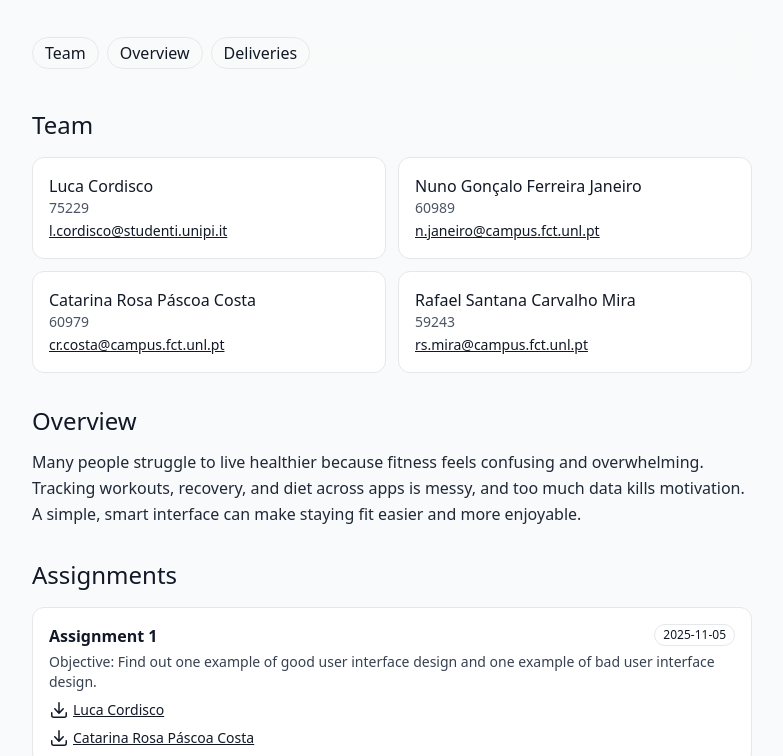
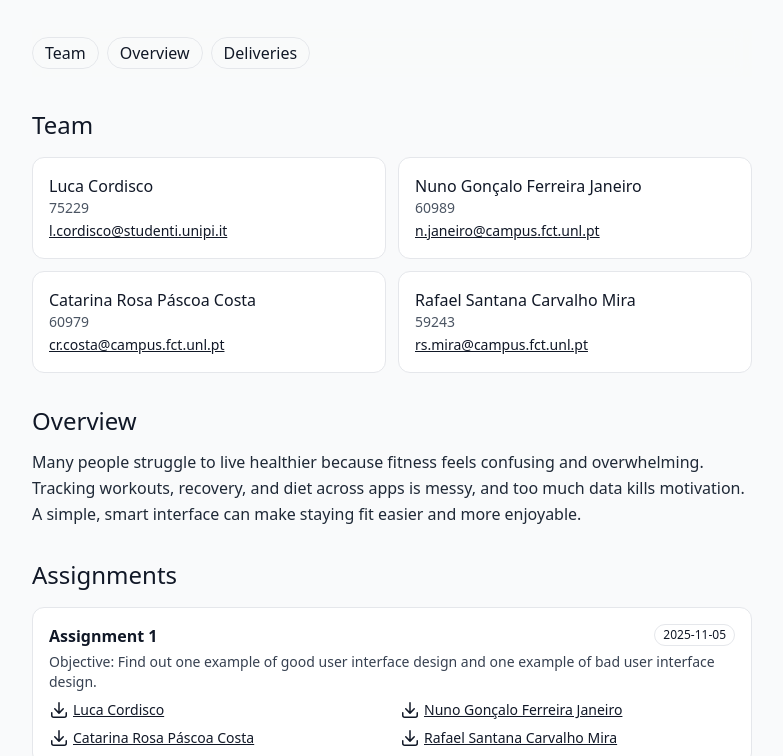
Before and after one commit to ipm-g7/ipm-g7.github.io, a plain HTML site: page index.html in a window 1280 px wide. Shown: the part 193-949 px from the top of the page, without its empty margins (248-1031 px from the left). Drawn offline with nearby package versions, Linux system fonts and the light colour scheme.

Commit message:
Assignment Catarina

```diff
--- a/index.html
+++ b/index.html
@@ -1,11 +1,13 @@
 <!doctype html>
 <html lang="en">
+
 <head>
   <meta charset="utf-8">
   <meta name="viewport" content="width=device-width, initial-scale=1">
   <title>IPM Group 7 - Forma</title>
   <script src="https://cdn.tailwindcss.com/3.4.17"></script>
 </head>
+
 <body class="bg-gray-50 text-gray-900 antialiased">
   <div class="max-w-4xl mx-auto p-6 space-y-10">
     <div class="max-w-3xl mx-auto p-6 space-y-8">
@@ -60,7 +62,9 @@
 
         <section id="overview" class="space-y-3 my-8">
           <h2 class="text-2xl font-medium">Overview</h2>
-      <p class="text-gray-800 leading-relaxed">Many people struggle to live healthier because fitness feels confusing and overwhelming. Tracking workouts, recovery, and diet across apps is messy, and too much data kills motivation. A simple, smart interface can make staying fit easier and more enjoyable.</p>
+          <p class="text-gray-800 leading-relaxed">Many people struggle to live healthier because fitness feels
+            confusing and overwhelming. Tracking workouts, recovery, and diet across apps is messy, and too much data
+            kills motivation. A simple, smart interface can make staying fit easier and more enjoyable.</p>
           <!--<div class="flex flex-wrap gap-2 text-xs">
         <span class="px-2 py-1 rounded-full border bg-white">Focus: Usability</span>
       </div>-->
@@ -74,20 +78,45 @@
                 <h3 class="font-medium"><b>Assignment 1</b></h3>
                 <span class="text-xs rounded-full border px-2 py-0.5">2025-11-05</span>
               </div>
-          <p class="text-sm text-gray-700 mt-1">Objective: Find out one example of good user interface design and one example of bad user interface design.</p>
+              <p class="text-sm text-gray-700 mt-1">Objective: Find out one example of good user interface design and
+                one example of bad user interface design.</p>
+              <div class="grid grid-cols-2 gap-x-4">
                 <div class="mt-2 flex gap-1 text-sm">
                   <svg xmlns="http://www.w3.org/2000/svg" viewBox="0 0 20 20" fill="currentColor" class="size-5">
-                <path d="M10.75 2.75a.75.75 0 0 0-1.5 0v8.614L6.295 8.235a.75.75 0 1 0-1.09 1.03l4.25 4.5a.75.75 0 0 0 1.09 0l4.25-4.5a.75.75 0 0 0-1.09-1.03l-2.955 3.129V2.75Z" />
-                <path d="M3.5 12.75a.75.75 0 0 0-1.5 0v2.5A2.75 2.75 0 0 0 4.75 18h10.5A2.75 2.75 0 0 0 18 15.25v-2.5a.75.75 0 0 0-1.5 0v2.5c0 .69-.56 1.25-1.25 1.25H4.75c-.69 0-1.25-.56-1.25-1.25v-2.5Z" />
+                    <path
+                      d="M10.75 2.75a.75.75 0 0 0-1.5 0v8.614L6.295 8.235a.75.75 0 1 0-1.09 1.03l4.25 4.5a.75.75 0 0 0 1.09 0l4.25-4.5a.75.75 0 0 0-1.09-1.03l-2.955 3.129V2.75Z" />
+                    <path
+                      d="M3.5 12.75a.75.75 0 0 0-1.5 0v2.5A2.75 2.75 0 0 0 4.75 18h10.5A2.75 2.75 0 0 0 18 15.25v-2.5a.75.75 0 0 0-1.5 0v2.5c0 .69-.56 1.25-1.25 1.25H4.75c-.69 0-1.25-.56-1.25-1.25v-2.5Z" />
                   </svg>
                   <a class="underline" href="assignments/assignment1-cordisco.pdf">Luca Cordisco</a>
                 </div>
                 <div class="mt-2 flex gap-1 text-sm">
                   <svg xmlns="http://www.w3.org/2000/svg" viewBox="0 0 20 20" fill="currentColor" class="size-5">
-                <path d="M10.75 2.75a.75.75 0 0 0-1.5 0v8.614L6.295 8.235a.75.75 0 1 0-1.09 1.03l4.25 4.5a.75.75 0 0 0 1.09 0l4.25-4.5a.75.75 0 0 0-1.09-1.03l-2.955 3.129V2.75Z" />
-                <path d="M3.5 12.75a.75.75 0 0 0-1.5 0v2.5A2.75 2.75 0 0 0 4.75 18h10.5A2.75 2.75 0 0 0 18 15.25v-2.5a.75.75 0 0 0-1.5 0v2.5c0 .69-.56 1.25-1.25 1.25H4.75c-.69 0-1.25-.56-1.25-1.25v-2.5Z" />
+                    <path
+                      d="M10.75 2.75a.75.75 0 0 0-1.5 0v8.614L6.295 8.235a.75.75 0 1 0-1.09 1.03l4.25 4.5a.75.75 0 0 0 1.09 0l4.25-4.5a.75.75 0 0 0-1.09-1.03l-2.955 3.129V2.75Z" />
+                    <path
+                      d="M3.5 12.75a.75.75 0 0 0-1.5 0v2.5A2.75 2.75 0 0 0 4.75 18h10.5A2.75 2.75 0 0 0 18 15.25v-2.5a.75.75 0 0 0-1.5 0v2.5c0 .69-.56 1.25-1.25 1.25H4.75c-.69 0-1.25-.56-1.25-1.25v-2.5Z" />
                   </svg>
-            <a class="underline" href="assignments/assignment1-cordisco.pdf">Catarina Rosa Páscoa Costa</a>
+                  <a class="underline" href="assignments/assignment1-janeiro.pdf">Nuno Gonçalo Ferreira Janeiro</a>
+                </div>
+                <div class="mt-2 flex gap-1 text-sm">
+                  <svg xmlns="http://www.w3.org/2000/svg" viewBox="0 0 20 20" fill="currentColor" class="size-5">
+                    <path
+                      d="M10.75 2.75a.75.75 0 0 0-1.5 0v8.614L6.295 8.235a.75.75 0 1 0-1.09 1.03l4.25 4.5a.75.75 0 0 0 1.09 0l4.25-4.5a.75.75 0 0 0-1.09-1.03l-2.955 3.129V2.75Z" />
+                    <path
+                      d="M3.5 12.75a.75.75 0 0 0-1.5 0v2.5A2.75 2.75 0 0 0 4.75 18h10.5A2.75 2.75 0 0 0 18 15.25v-2.5a.75.75 0 0 0-1.5 0v2.5c0 .69-.56 1.25-1.25 1.25H4.75c-.69 0-1.25-.56-1.25-1.25v-2.5Z" />
+                  </svg>
+                  <a class="underline" href="assignments/assignment1-costa.pdf">Catarina Rosa Páscoa Costa</a>
+                </div>
+                <div class="mt-2 flex gap-1 text-sm">
+                  <svg xmlns="http://www.w3.org/2000/svg" viewBox="0 0 20 20" fill="currentColor" class="size-5">
+                    <path
+                      d="M10.75 2.75a.75.75 0 0 0-1.5 0v8.614L6.295 8.235a.75.75 0 1 0-1.09 1.03l4.25 4.5a.75.75 0 0 0 1.09 0l4.25-4.5a.75.75 0 0 0-1.09-1.03l-2.955 3.129V2.75Z" />
+                    <path
+                      d="M3.5 12.75a.75.75 0 0 0-1.5 0v2.5A2.75 2.75 0 0 0 4.75 18h10.5A2.75 2.75 0 0 0 18 15.25v-2.5a.75.75 0 0 0-1.5 0v2.5c0 .69-.56 1.25-1.25 1.25H4.75c-.69 0-1.25-.56-1.25-1.25v-2.5Z" />
+                  </svg>
+                  <a class="underline" href="assignments/assignment1-mira.pdf">Rafael Santana Carvalho Mira</a>
+                </div>
               </div>
             </article>
           </div>
@@ -101,11 +130,14 @@
                 <h3 class="font-medium"><b>Stage 1:</b> Project Proposal</h3>
                 <span class="text-xs rounded-full border px-2 py-0.5">2025-10-06</span>
               </div>
-          <p class="text-sm text-gray-700 mt-1">Objective: Elaborate the project proposal and set up the project web site.</p>
+              <p class="text-sm text-gray-700 mt-1">Objective: Elaborate the project proposal and set up the project web
+                site.</p>
               <div class="mt-2 flex gap-1 text-sm">
                 <svg xmlns="http://www.w3.org/2000/svg" viewBox="0 0 20 20" fill="currentColor" class="size-5">
-                <path d="M10.75 2.75a.75.75 0 0 0-1.5 0v8.614L6.295 8.235a.75.75 0 1 0-1.09 1.03l4.25 4.5a.75.75 0 0 0 1.09 0l4.25-4.5a.75.75 0 0 0-1.09-1.03l-2.955 3.129V2.75Z" />
-                <path d="M3.5 12.75a.75.75 0 0 0-1.5 0v2.5A2.75 2.75 0 0 0 4.75 18h10.5A2.75 2.75 0 0 0 18 15.25v-2.5a.75.75 0 0 0-1.5 0v2.5c0 .69-.56 1.25-1.25 1.25H4.75c-.69 0-1.25-.56-1.25-1.25v-2.5Z" />
+                  <path
+                    d="M10.75 2.75a.75.75 0 0 0-1.5 0v8.614L6.295 8.235a.75.75 0 1 0-1.09 1.03l4.25 4.5a.75.75 0 0 0 1.09 0l4.25-4.5a.75.75 0 0 0-1.09-1.03l-2.955 3.129V2.75Z" />
+                  <path
+                    d="M3.5 12.75a.75.75 0 0 0-1.5 0v2.5A2.75 2.75 0 0 0 4.75 18h10.5A2.75 2.75 0 0 0 18 15.25v-2.5a.75.75 0 0 0-1.5 0v2.5c0 .69-.56 1.25-1.25 1.25H4.75c-.69 0-1.25-.56-1.25-1.25v-2.5Z" />
                 </svg>
                 <a class="underline" href="deliveries/stage1.pdf">PDF</a>
               </div>
@@ -115,11 +147,14 @@
                 <h3 class="font-medium"><b>Stage 2:</b> User and task analysis</h3>
                 <span class="text-xs rounded-full border px-2 py-0.5">2025-10-13</span>
               </div>
-          <p class="text-sm text-gray-700 mt-1">Objective: Identification and characterization of the target users, tasks and scenarios.</p>
+              <p class="text-sm text-gray-700 mt-1">Objective: Identification and characterization of the target users,
+                tasks and scenarios.</p>
               <div class="mt-2 flex gap-1 text-sm">
                 <svg xmlns="http://www.w3.org/2000/svg" viewBox="0 0 20 20" fill="currentColor" class="size-5">
-                <path d="M10.75 2.75a.75.75 0 0 0-1.5 0v8.614L6.295 8.235a.75.75 0 1 0-1.09 1.03l4.25 4.5a.75.75 0 0 0 1.09 0l4.25-4.5a.75.75 0 0 0-1.09-1.03l-2.955 3.129V2.75Z" />
-                <path d="M3.5 12.75a.75.75 0 0 0-1.5 0v2.5A2.75 2.75 0 0 0 4.75 18h10.5A2.75 2.75 0 0 0 18 15.25v-2.5a.75.75 0 0 0-1.5 0v2.5c0 .69-.56 1.25-1.25 1.25H4.75c-.69 0-1.25-.56-1.25-1.25v-2.5Z" />
+                  <path
+                    d="M10.75 2.75a.75.75 0 0 0-1.5 0v8.614L6.295 8.235a.75.75 0 1 0-1.09 1.03l4.25 4.5a.75.75 0 0 0 1.09 0l4.25-4.5a.75.75 0 0 0-1.09-1.03l-2.955 3.129V2.75Z" />
+                  <path
+                    d="M3.5 12.75a.75.75 0 0 0-1.5 0v2.5A2.75 2.75 0 0 0 4.75 18h10.5A2.75 2.75 0 0 0 18 15.25v-2.5a.75.75 0 0 0-1.5 0v2.5c0 .69-.56 1.25-1.25 1.25H4.75c-.69 0-1.25-.56-1.25-1.25v-2.5Z" />
                 </svg>
                 <a class="underline" href="deliveries/stage2.pdf">PDF</a>
               </div>
@@ -132,8 +167,10 @@
               <p class="text-sm text-gray-700 mt-1">Objective: Development and evaluation of the first prototype.</p>
               <div class="mt-2 flex gap-1 text-sm">
                 <svg xmlns="http://www.w3.org/2000/svg" viewBox="0 0 20 20" fill="currentColor" class="size-5">
-                <path d="M10.75 2.75a.75.75 0 0 0-1.5 0v8.614L6.295 8.235a.75.75 0 1 0-1.09 1.03l4.25 4.5a.75.75 0 0 0 1.09 0l4.25-4.5a.75.75 0 0 0-1.09-1.03l-2.955 3.129V2.75Z" />
-                <path d="M3.5 12.75a.75.75 0 0 0-1.5 0v2.5A2.75 2.75 0 0 0 4.75 18h10.5A2.75 2.75 0 0 0 18 15.25v-2.5a.75.75 0 0 0-1.5 0v2.5c0 .69-.56 1.25-1.25 1.25H4.75c-.69 0-1.25-.56-1.25-1.25v-2.5Z" />
+                  <path
+                    d="M10.75 2.75a.75.75 0 0 0-1.5 0v8.614L6.295 8.235a.75.75 0 1 0-1.09 1.03l4.25 4.5a.75.75 0 0 0 1.09 0l4.25-4.5a.75.75 0 0 0-1.09-1.03l-2.955 3.129V2.75Z" />
+                  <path
+                    d="M3.5 12.75a.75.75 0 0 0-1.5 0v2.5A2.75 2.75 0 0 0 4.75 18h10.5A2.75 2.75 0 0 0 18 15.25v-2.5a.75.75 0 0 0-1.5 0v2.5c0 .69-.56 1.25-1.25 1.25H4.75c-.69 0-1.25-.56-1.25-1.25v-2.5Z" />
                 </svg>
                 <a class="underline" href="deliveries/stage3.pdf">PDF</a>
               </div>
@@ -147,4 +184,5 @@
       </footer>
     </div>
 </body>
+
 </html>
```
Also changed, not shown: 1 other file. Lines whose indentation alone changed are shown as unchanged.
